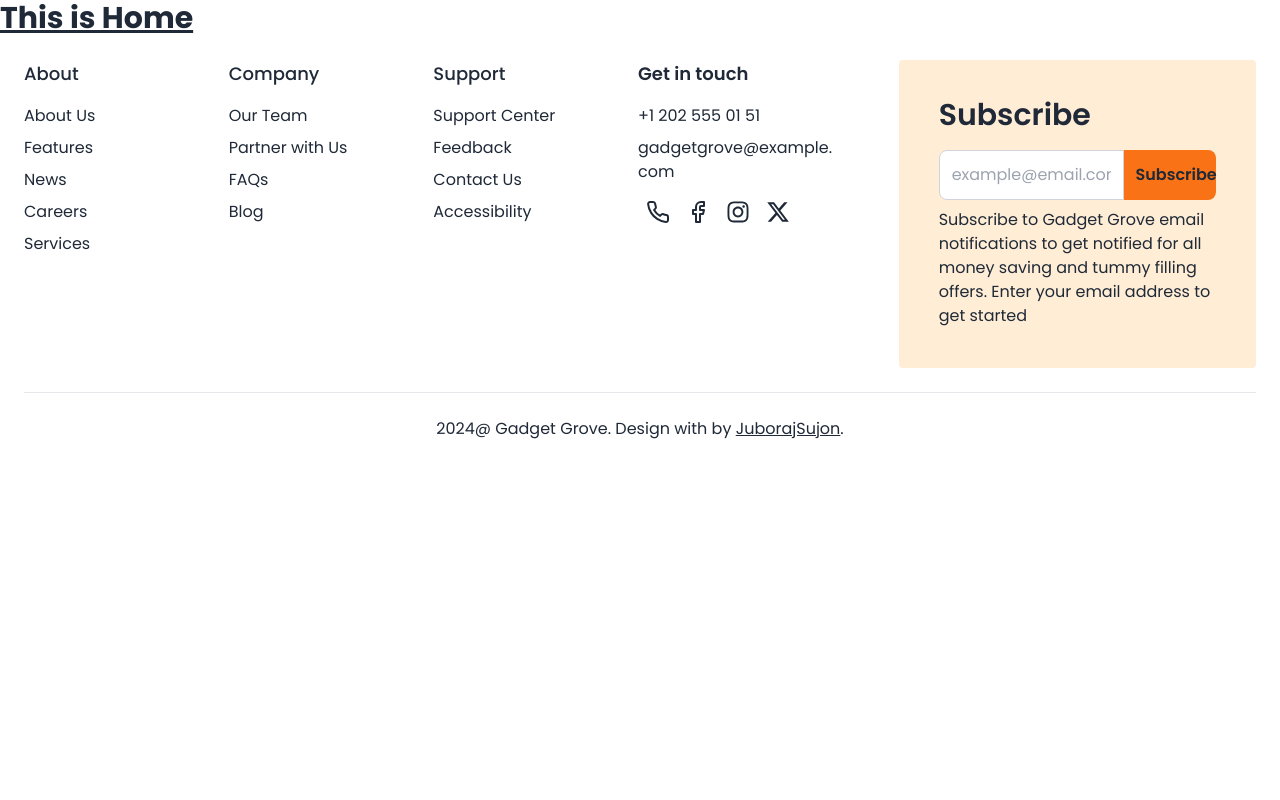
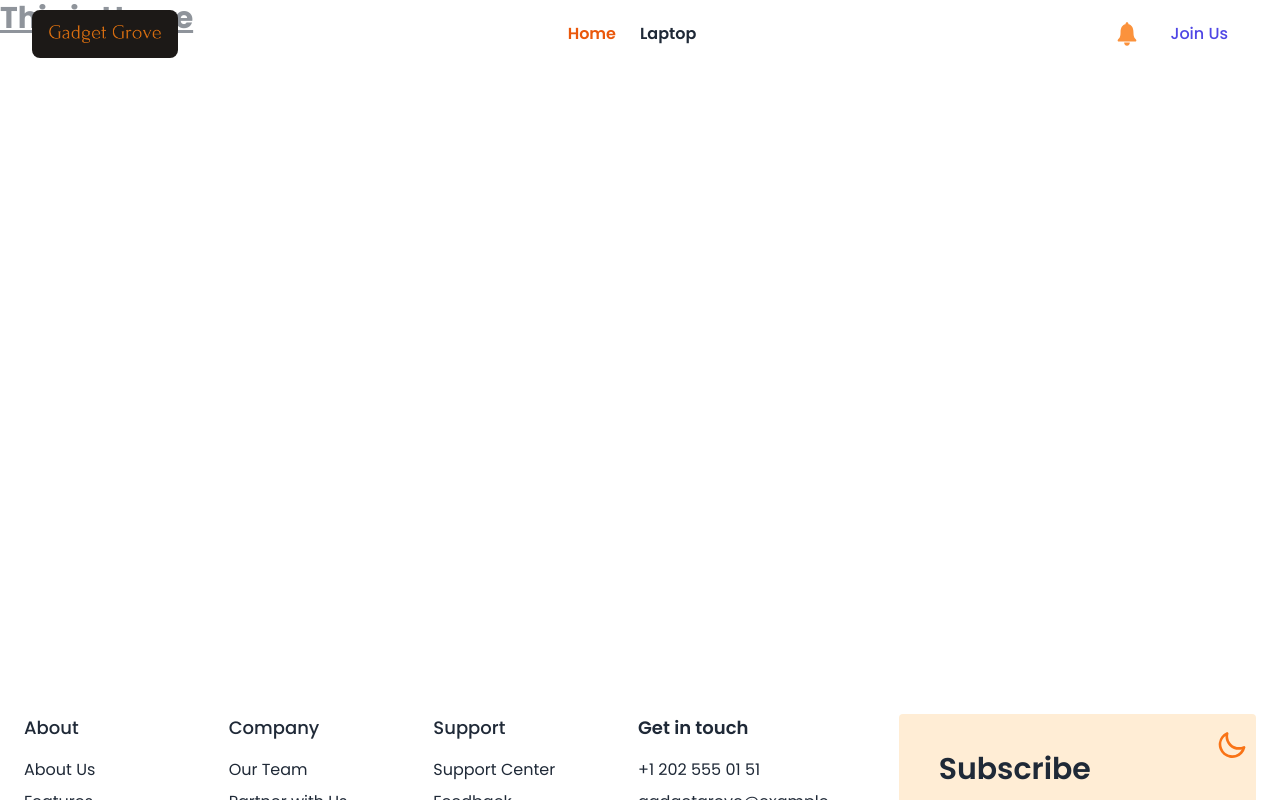
Before and after one commit to JuborajSujon/gadget-grove-frontend, a React (Vite) app: page / in a window 1280 px wide. Shown: the top 800 px of the page. Built offline with nearby package versions, Linux system fonts and the light colour scheme; no server answers.

Commit message:
Added theme controller

```diff
--- a/src/Layout/Main.jsx
+++ b/src/Layout/Main.jsx
@@ -1,10 +1,16 @@
 import { Outlet } from "react-router-dom";
 import Footer from "../pages/Shared/Footer/Footer";
+import Navbar from "../pages/Shared/Navbar/Navbar";
+import ThemeController from "../components/ThemeController/ThemeController";
 
 const Main = () => {
   return (
     <div className="font-poppins">
-      <Outlet />
+      <Navbar />
+      <div className="dark:bg-slate-800 min-h-[calc(100vh-110px)] overflow-x-hidden">
+        <Outlet />
+        <ThemeController />
+      </div>
       <Footer />
     </div>
   );
--- /dev/null
+++ b/src/components/ThemeController/ThemeController.jsx
@@ -0,0 +1,52 @@
+import { useEffect, useState } from "react";
+
+const ThemeController = () => {
+  const [theme, setTheme] = useState("light");
+
+  useEffect(() => {
+    localStorage.setItem("theme", theme);
+    const currentTheme = localStorage.getItem("theme");
+    document.querySelector("html").setAttribute("class", currentTheme);
+  }, [theme]);
+  const toggleTheme = (e) => {
+    if (e.target.checked) {
+      setTheme("dark");
+    } else {
+      setTheme("light");
+    }
+  };
+
+  return (
+    <div className="">
+      <div className="fixed bottom-8 right-8  z-50">
+        <label className="swap swap-rotate">
+          {/* this hidden checkbox controls the state */}
+          <input
+            onClick={toggleTheme}
+            type="checkbox"
+            className="theme-controller"
+            value={theme}
+          />
+
+          {/* sun icon */}
+          <svg
+            className="swap-on fill-current w-8 h-8 mt-2 text-orange-400"
+            xmlns="http://www.w3.org/2000/svg"
+            viewBox="0 0 24 24">
+            <path d="M5.64,17l-.71.71a1,1,0,0,0,0,1.41,1,1,0,0,0,1.41,0l.71-.71A1,1,0,0,0,5.64,17ZM5,12a1,1,0,0,0-1-1H3a1,1,0,0,0,0,2H4A1,1,0,0,0,5,12Zm7-7a1,1,0,0,0,1-1V3a1,1,0,0,0-2,0V4A1,1,0,0,0,12,5ZM5.64,7.05a1,1,0,0,0,.7.29,1,1,0,0,0,.71-.29,1,1,0,0,0,0-1.41l-.71-.71A1,1,0,0,0,4.93,6.34Zm12,.29a1,1,0,0,0,.7-.29l.71-.71a1,1,0,1,0-1.41-1.41L17,5.64a1,1,0,0,0,0,1.41A1,1,0,0,0,17.66,7.34ZM21,11H20a1,1,0,0,0,0,2h1a1,1,0,0,0,0-2Zm-9,8a1,1,0,0,0-1,1v1a1,1,0,0,0,2,0V20A1,1,0,0,0,12,19ZM18.36,17A1,1,0,0,0,17,18.36l.71.71a1,1,0,0,0,1.41,0,1,1,0,0,0,0-1.41ZM12,6.5A5.5,5.5,0,1,0,17.5,12,5.51,5.51,0,0,0,12,6.5Zm0,9A3.5,3.5,0,1,1,15.5,12,3.5,3.5,0,0,1,12,15.5Z" />
+          </svg>
+
+          {/* moon icon */}
+          <svg
+            className="swap-off fill-current w-8 h-8 mt-2 dark:hidden text-orange-500"
+            xmlns="http://www.w3.org/2000/svg"
+            viewBox="0 0 24 24">
+            <path d="M21.64,13a1,1,0,0,0-1.05-.14,8.05,8.05,0,0,1-3.37.73A8.15,8.15,0,0,1,9.08,5.49a8.59,8.59,0,0,1,.25-2A1,1,0,0,0,8,2.36,10.14,10.14,0,1,0,22,14.05,1,1,0,0,0,21.64,13Zm-9.5,6.69A8.14,8.14,0,0,1,7.08,5.22v.27A10.15,10.15,0,0,0,17.22,15.63a9.79,9.79,0,0,0,2.1-.22A8.11,8.11,0,0,1,12.14,19.73Z" />
+          </svg>
+        </label>
+      </div>
+    </div>
+  );
+};
+
+export default ThemeController;
```
